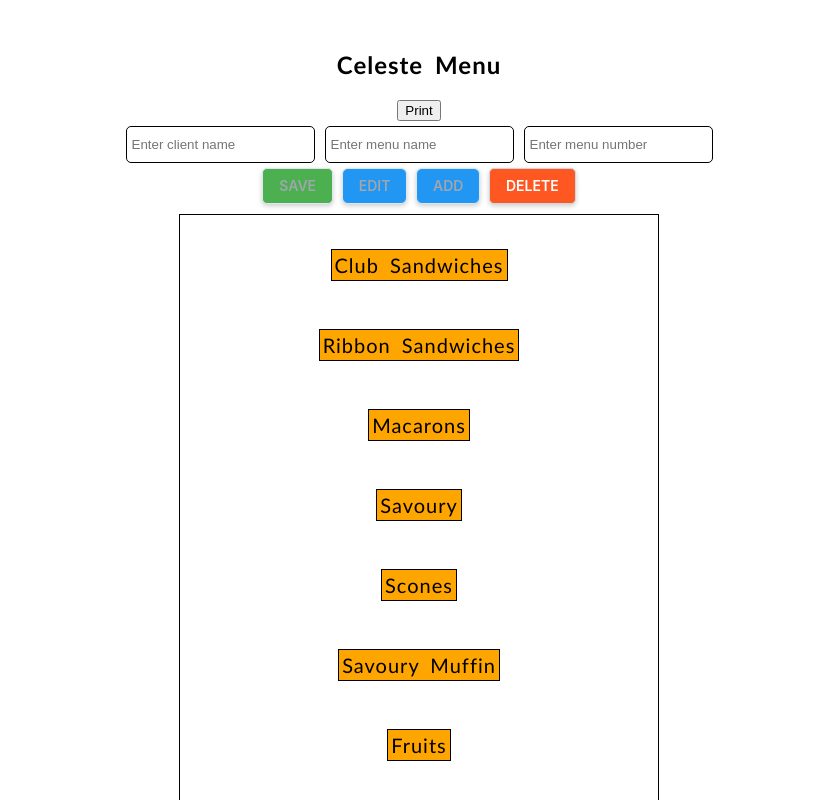
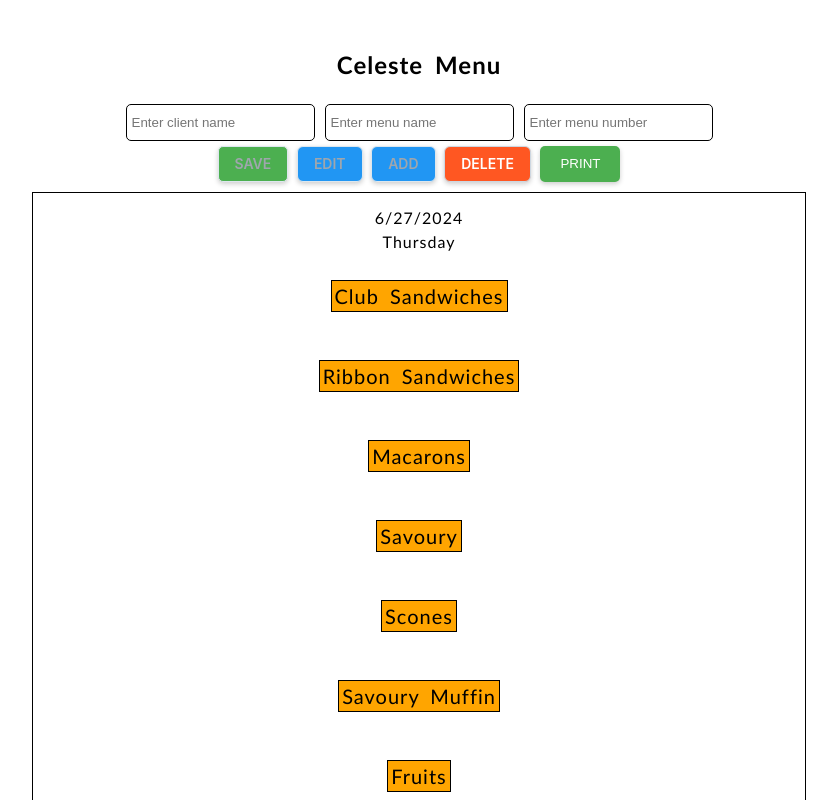
Before and after one commit to PritamMaharjan86/Menu-tracker, a React (Create React App) app: page / in a window 1280 px wide. Shown: the top 800 px of the page, without its empty margins (221-1058 px from the left). Built offline with nearby package versions, Linux system fonts and the light colour scheme.

Commit message:
feature/3/resizing

```diff
--- a/src/App.css
+++ b/src/App.css
@@ -10,6 +10,8 @@
   height: 800px;
   margin: auto;
   margin-top: 50px;
+  width: 210mm;
+  height: 297mm;
 }
 
 .App-logo {
@@ -81,6 +83,10 @@ li {
   gap: 2;
 }
 
+p{
+  margin: 5px;
+}
+
 
 @media print {
 
--- a/src/App.js
+++ b/src/App.js
@@ -17,10 +17,18 @@ export default function App() {
   const [isDisabled, setIsDisabled] = useState(true);
   const [saveDisabled, setSavedisabled] = useState(true);
   const [editDisabled, setEditdisabled] = useState(true);
+  const currentDate = new Date();
+  const tomorrowDate = new Date(currentDate);
+  tomorrowDate.setDate(currentDate.getDate() + 1);
+  const formattedDate = tomorrowDate.toLocaleDateString();
+  const daysOfWeek = [
+    'Sunday', 'Monday', 'Tuesday', 'Wednesday', 'Thursday', 'Friday', 'Saturday'
+  ];
+  const tomorrowDay = daysOfWeek[tomorrowDate.getDay()];
+
 
   const handlePrint = () => {
     window.print();
-
   };
 
   useEffect(() => {
@@ -185,7 +193,9 @@ export default function App() {
     <div className="App">
       <h2 style={{}}>Celeste Menu</h2>
 
-      <button onClick={handlePrint}>Print</button>
+
+
+
 
       <div className="display">
 
@@ -270,10 +280,14 @@ export default function App() {
             },
           }}
             onClick={handleDelete}>Delete</Button>
+
+          <button style={{ backgroundColor: '#4CAF50', color: '#FFFFFF', padding: '10px 20px', border: 'none', borderRadius: '5px', transition: 'backgroundColor 0.3s ease', boxShadow: '0px 2px 5px rgba(0,0,0,0.2', textTransform: 'uppercase' }} onClick={handlePrint}>Print</button>
         </ButtonGroup>
       </div>
 
       <div className='menu'>
+        <p>{`${formattedDate}`}</p>
+        <p>{`${tomorrowDay}`}</p>
 
         <ToastContainer />
 
@@ -283,7 +297,7 @@ export default function App() {
             {items
               .filter(item => item.category === "Category C")
               .map(item => (
-                <li key={item.id}>{item.name}
+                <li key={item.id}>{item.name}:
                   {(item.pax <= 10) ? (
                     <span> 1 platters sandwich </span>
                   ) : (
@@ -299,16 +313,16 @@ export default function App() {
             {items
               .filter(item => item.category === "Category D")
               .map(item => (
-                <li key={item.id}>{item.name}
+                <li key={item.id}>{item.name}:
                   {(item.pax <= 25) ? (
                     <span> 1 platters sandwich </span>
                   ) : (
-
                     <span> {Math.round(item.pax / 25)}large platters</span>
-
                   )}
                 </li>
               ))}
+
+
           </div>
         </div>
 
@@ -318,7 +332,7 @@ export default function App() {
             {items
               .filter(item => item.category === "Category D")
               .map(item => (
-                <li key={item.id}>{item.name}
+                <li key={item.id}>{item.name}:
                   {(item.pax <= 25) ? (
                     <span> 1 platters sandwich </span>
                   ) : (
@@ -327,6 +341,8 @@ export default function App() {
 
                   )}</li>
               ))}
+
+
           </div>
         </div>
 
@@ -336,7 +352,7 @@ export default function App() {
             {items
               .filter(item => item.category === "Category C" || item.category === "Category D")
               .map(item => (
-                <li key={item.id}>{item.name} {item.pax * 1 + "pcs"}</li>
+                <li key={item.id}>{item.name}: {item.pax * 1 + "pcs"}</li>
               ))}
           </div>
         </div>
@@ -347,7 +363,7 @@ export default function App() {
             {items
               .filter(item => item.category === "Category B" || item.category === "Category C")
               .map(item => (
-                <li key={item.id}>{item.name}
+                <li key={item.id}>{item.name}:
                   {(item.pax <= 10) ? (
                     <span> 1 platters </span>
                   ) : (
@@ -367,7 +383,7 @@ export default function App() {
               .filter(item => item.category === 'Category A')
               .map(item => (
                 <li key={item.id}>
-                  {item.name} {Math.round(item.pax * 1.5) + "each"}
+                  {item.name}: {Math.round(item.pax * 1.5) + "each"}
                   {item.pax < 30 ? (
                     <span> {Math.round((item.pax * 1.5) / 15)}small platters </span>
                   ) : (
@@ -386,7 +402,7 @@ export default function App() {
             {items
               .filter(item => item.category === "Category A")
               .map(item => (
-                <li key={item.id}>{item.name} {Math.round(item.pax * 1.5) + " bacon puff"}, {Math.round(item.pax * 1.5) + " spinach puff"}</li>
+                <li key={item.id}>{item.name}: {Math.round(item.pax * 1.5) + " bacon puff"}, {Math.round(item.pax * 1.5) + " spinach puff"}</li>
               ))}
           </div>
         </div>
@@ -399,7 +415,7 @@ export default function App() {
             {items
               .filter(item => item.category === "Category D")
               .map(item => (
-                <li key={item.id}>{item.name}
+                <li key={item.id}>{item.name}:
                   {(item.pax <= 30) ? (
                     <span> 1 large platter</span>
                   ) : (
@@ -417,7 +433,7 @@ export default function App() {
             {items
               .filter(item => item.category === "Category B")
               .map(item => (
-                <li key={item.id}>{item.name}{(item.pax < 20) ? (
+                <li key={item.id}>{item.name}:{(item.pax < 20) ? (
                   <span> 1 small platter</span>
                 ) : (
 
@@ -434,7 +450,7 @@ export default function App() {
             {items
               .filter(item => item.category === "Category D")
               .map(item => (
-                <li key={item.id}>{item.name}{(item.pax < 25) ? (
+                <li key={item.id}>{item.name}:{(item.pax < 25) ? (
                   <span> 1 platter</span>
                 ) : (
                   <span> {Math.round(item.pax / 25)} platters</span> //Math.round is for getting answer in round figure
@@ -450,7 +466,7 @@ export default function App() {
             {items
               .filter(item => item.category === "Category D")
               .map(item => (
-                <li key={item.id}>{item.name}{(item.pax <= 15) ? (
+                <li key={item.id}>{item.name}:{(item.pax <= 15) ? (
                   <span> 1 platter</span>
                 ) : (
                   <span> {Math.round(item.pax / 15)} platters</span> //Math.round is for getting answer in round figure
@@ -466,7 +482,7 @@ export default function App() {
             {items
               .filter(item => item.category === "Category E")
               .map(item => (
-                <li key={item.id}>{item.name}{(item.pax <= 50) ? (
+                <li key={item.id}>{item.name}:{(item.pax <= 50) ? (
                   <span> 1 antipasto platter (mortadella, prosciutto di Parma and calabrese salami, provolone, pecorino, olives and gardinera), 1 foccacia, grissini, oilve oil, vinegar, {item.pax * 2} calamari, {item.pax * 2} fish, {item.pax} chipolata, {item.pax} pastizzi, {item.pax} mushroom aranchini, {item.pax} pumpkin aranchini, {item.pax} cannoli, {Math.round(item.pax / 30)} bags meatballs</span>
                 ) : (
                   <span> {Math.round(item.pax / 50)} antipasto platter (mortadella, prosciutto di Parma and calabrese salami, provolone, pecorino, olives and gardinera), {Math.round(item.pax / 50)} foccacia, grissini, oilve oil, vinegar, {item.pax * 2} calamari, {item.pax * 2} fish, {item.pax} chipolata, {item.pax} pastizzi, {item.pax} mushroom aranchini, {item.pax} pumpkin aranchini, {item.pax} cannoli, {Math.round(item.pax / 30)} bags meatballs </span> //Math.round is for getting answer in round figure
@@ -474,15 +490,15 @@ export default function App() {
                 )}</li>
               ))}
           </div>
-
+<br></br>
           <div>
             {items
               .filter(item => item.category === "Category F")
               .map(item => (
-                <li key={item.id}>{item.name}{(item.pax <= 50) ? (
-                  <span> 1 mezze platter (Greek dolmades, kalamata olives, kesseri, kefalograviera and feta cheese),{Math.round(item.pax / 10)} olives bread, 2 pita breads, oilve oil, balsamic vinegar, {item.pax * 3} calamari, {item.pax * 3} fish, {item.pax} octopus, {item.pax} spanokopita, {item.pax} tiropita, {item.pax / 2} paximathia, {item.pax /2 } koulouria, {Math.round(item.pax / 50)} greek salad</span>
+                <li key={item.id}>{item.name}:{(item.pax <= 50) ? (
+                  <span> 1 mezze platter (Greek dolmades, kalamata olives, kesseri, kefalograviera and feta cheese),{Math.round(item.pax / 10)} olives bread, 2 pita breads, oilve oil, balsamic vinegar, {item.pax * 3} calamari, {item.pax * 3} fish, {item.pax} octopus, {item.pax} spanokopita, {item.pax} tiropita, {item.pax / 2} paximathia, {item.pax / 2} koulouria, {Math.round(item.pax / 50)} greek salad</span>
                 ) : (
-                  <span> {Math.round(item.pax / 50)} mezze platter (Greek dolmades, kalamata olives, kesseri, kefalograviera and feta cheese), {Math.round(item.pax / 10)} olives bread, {Math.round(item.pax / 20)} pita breads, oilve oil, balsamic vinegar, {item.pax * 3} calamari, {item.pax * 3} fish, {item.pax} octopus, {item.pax} spanokopita, {item.pax} tiropita, {item.pax / 2} paximathia, {item.pax /2 } koulouria, {Math.round(item.pax / 50)} greek salad</span> //Math.round is for getting answer in round figure
+                  <span> {Math.round(item.pax / 50)} mezze platter (Greek dolmades, kalamata olives, kesseri, kefalograviera and feta cheese), {Math.round(item.pax / 10)} olives bread, {Math.round(item.pax / 20)} pita breads, oilve oil, balsamic vinegar, {item.pax * 3} calamari, {item.pax * 3} fish, {item.pax} octopus, {item.pax} spanokopita, {item.pax} tiropita, {item.pax / 2} paximathia, {item.pax / 2} koulouria, {Math.round(item.pax / 50)} greek salad</span> //Math.round is for getting answer in round figure
 
                 )}</li>
               ))}
```
